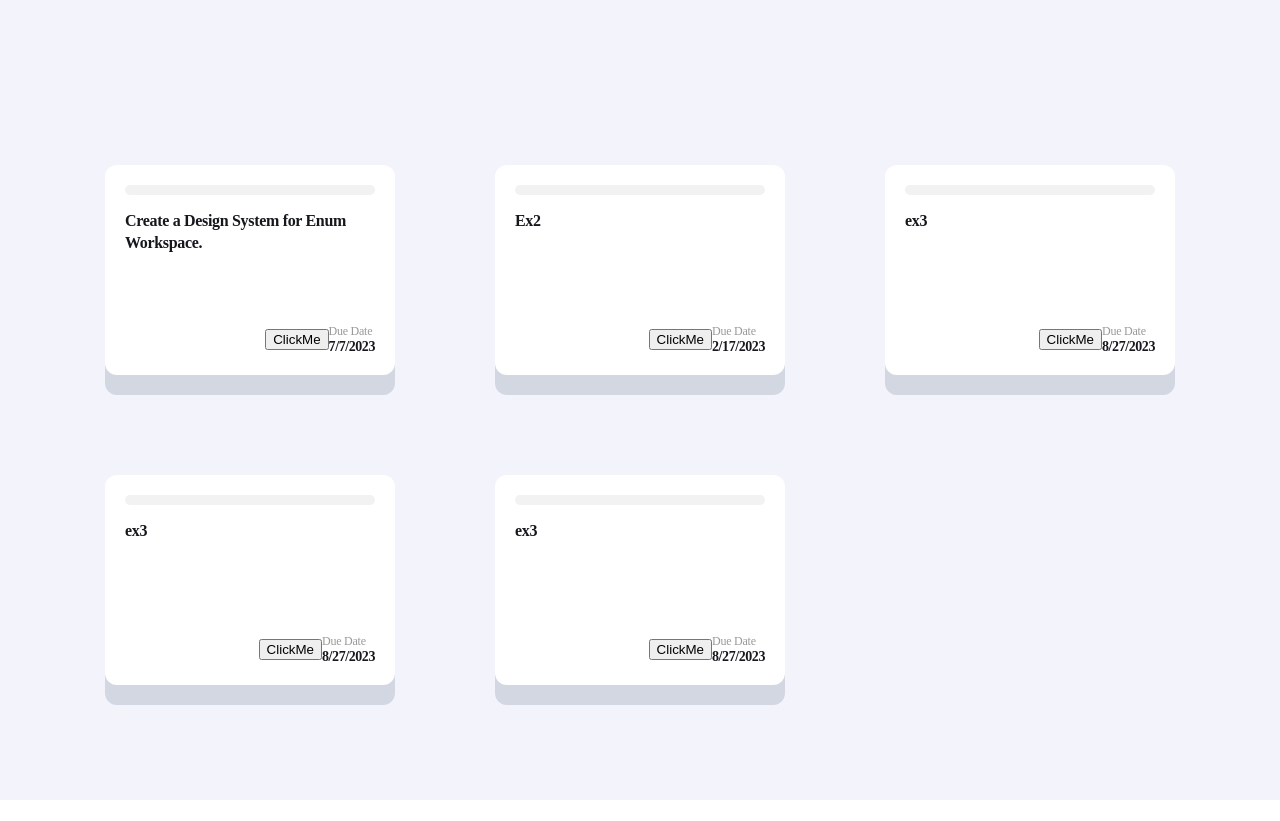
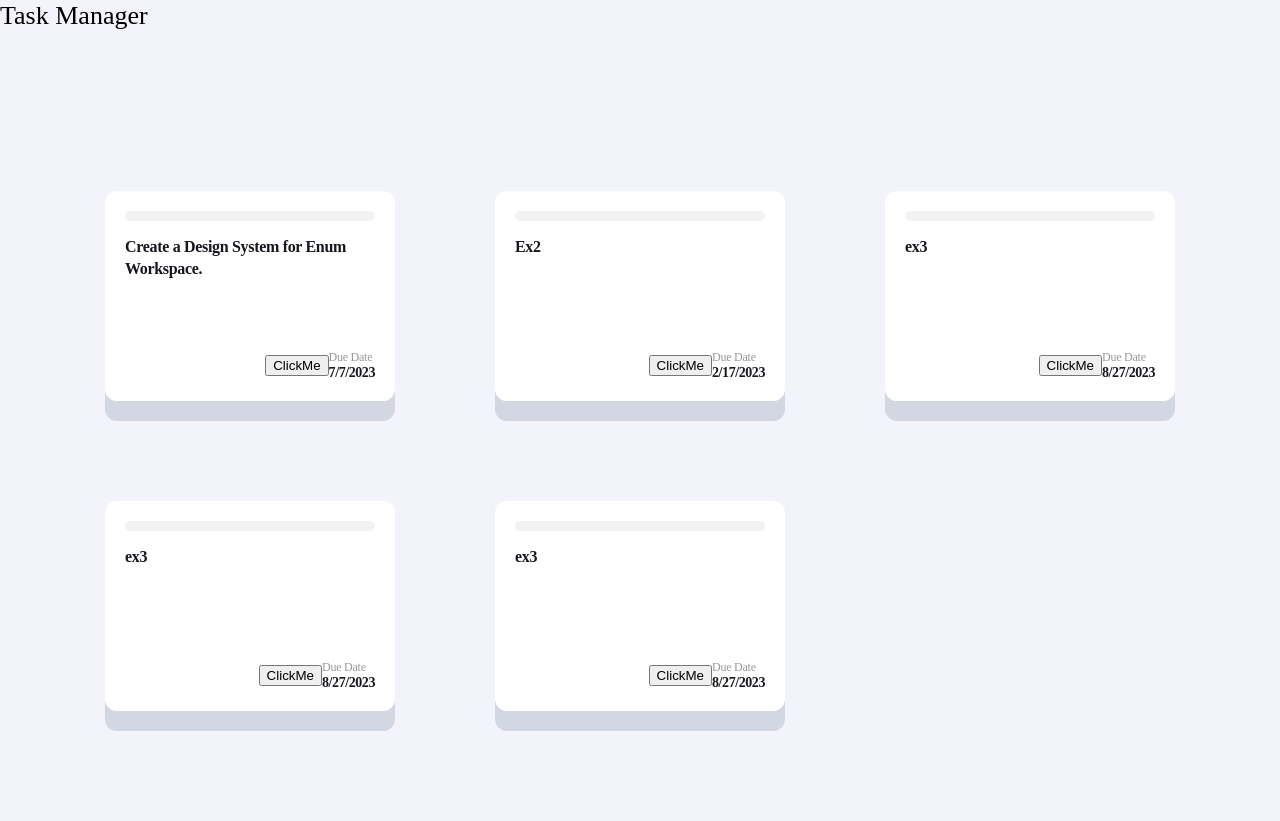
Before and after one commit to vaidanicu/Task-Manager, a React (Create React App) app: page / in a window 1280 px wide. Before the commit the page ends 800 px from the top, so only its background shows below. Built offline with nearby package versions, Linux system fonts and the light colour scheme.

Commit message:
components js => jsx

```diff
--- a/src/App.jsx
+++ b/src/App.jsx
@@ -37,28 +37,28 @@ function App() {
   ];
 
   //afisare metoda din biblioteca React
-  return React.createElement(
-    `div`,
-    {
-      className: "App",
-    },
-    React.createElement(
-      `div`,
-      { className: "app-content" },
-      React.createElement("h1", {}, ""),
-      React.createElement(TaskViewer, { taskList: data })
-    )
-  );
+  // return React.createElement(
+  //   `div`,
+  //   {
+  //     className: "App",
+  //   },
+  //   React.createElement(
+  //     `div`,
+  //     { className: "app-content" },
+  //     React.createElement("h1", {}, ""),
+  //     React.createElement(TaskViewer, { taskList: data })
+  //   )
+  // );
   // afisare normala jsx
 
-  // return (
-  //   <div className="App">
-  //     <div className="app-content">
-  //       <h1>Task Manager</h1>
-  //       <TaskViewer taskList={data} />
-  //     </div>
-  //   </div>
-  // );
+  return (
+    <div className="App">
+      <div className="app-content">
+        <h1>Task Manager</h1>
+        <TaskViewer taskList={data} />
+      </div>
+    </div>
+  );
 }
 
 export default App;
```
Also changed, not shown: src/components/badge/badge.jsx (renamed from src/components/badge/badge.js), src/components/date-container/DateContainer.jsx (renamed from src/components/date-container/DateContainer.js), src/components/task-card/TaskCard.jsx (renamed from src/components/task-card/TaskCard.js), src/components/task-viewer/TaskViewer.jsx (renamed from src/components/task-viewer/TaskViewer.js).
